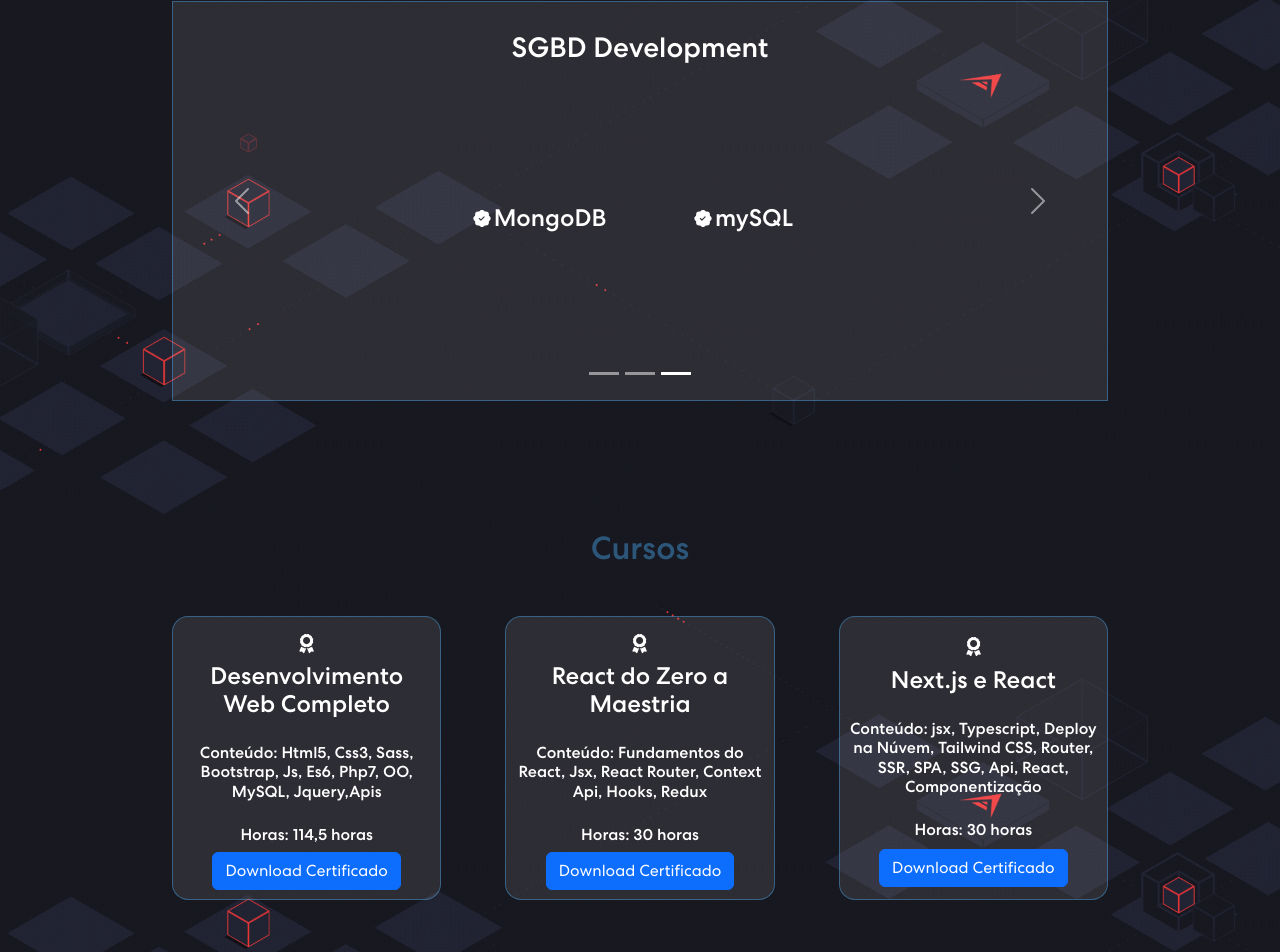
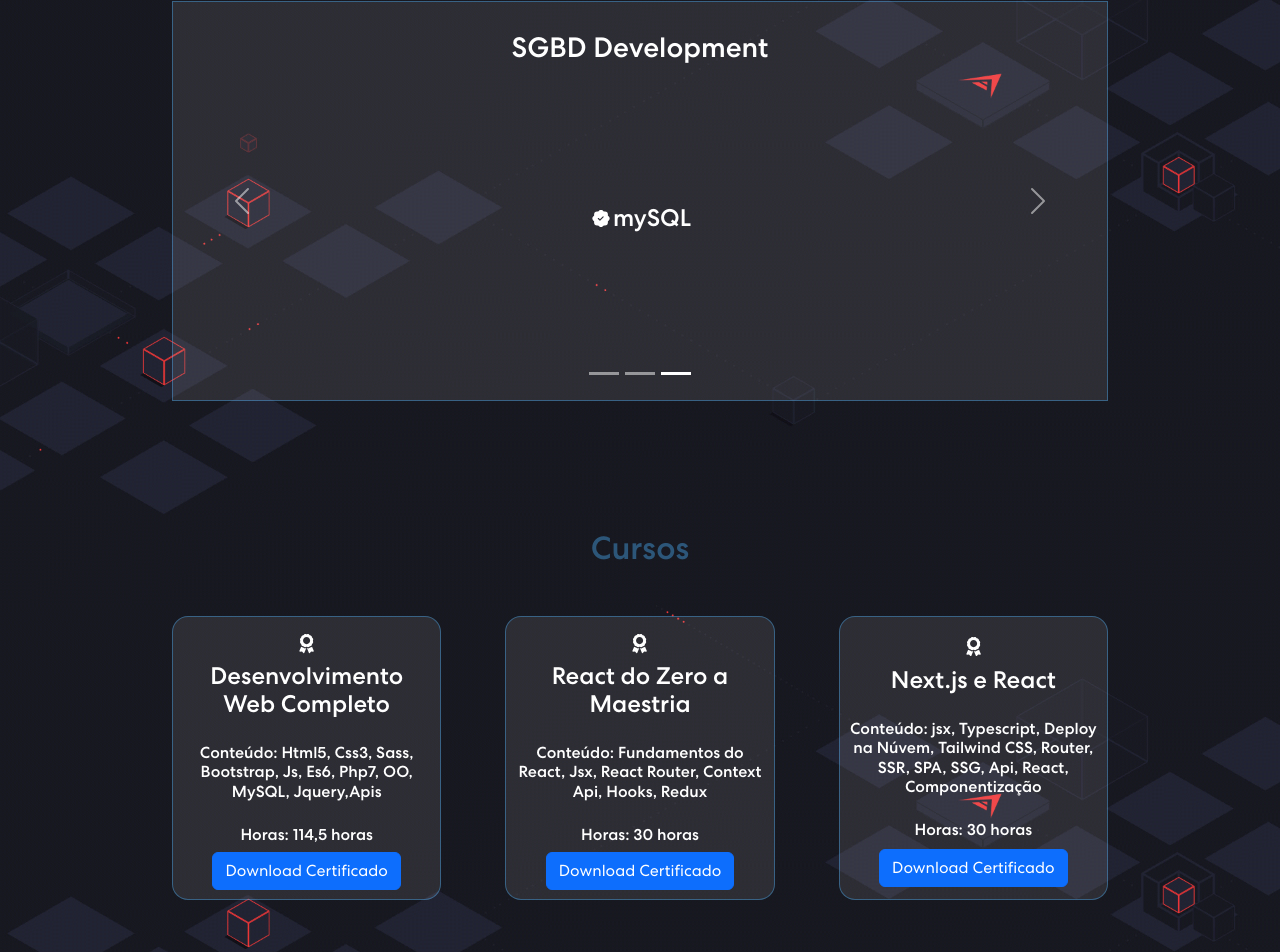
Before and after one commit to Sancttus/portfolio_oficial, a React (Create React App) app: page / in a window 1280 px wide. Shown: the part 1555-2507 px from the top of the page. Built offline with nearby package versions, Linux system fonts and the light colour scheme.

Commit message:
finalversion

```diff
--- a/src/components/skills/Skills.jsx
+++ b/src/components/skills/Skills.jsx
@@ -107,11 +107,6 @@ function Skills() {
 
                                 <article className="experience_details">
                                     <BsPatchCheckFill className="experience_details-icon" />
-                                    <h4>MongoDB</h4>
-                                </article>
-
-                                <article className="experience_details">
-                                    <BsPatchCheckFill className="experience_details-icon" />
                                     <h4>mySQL</h4>
                                 </article>
                             </div>
```
